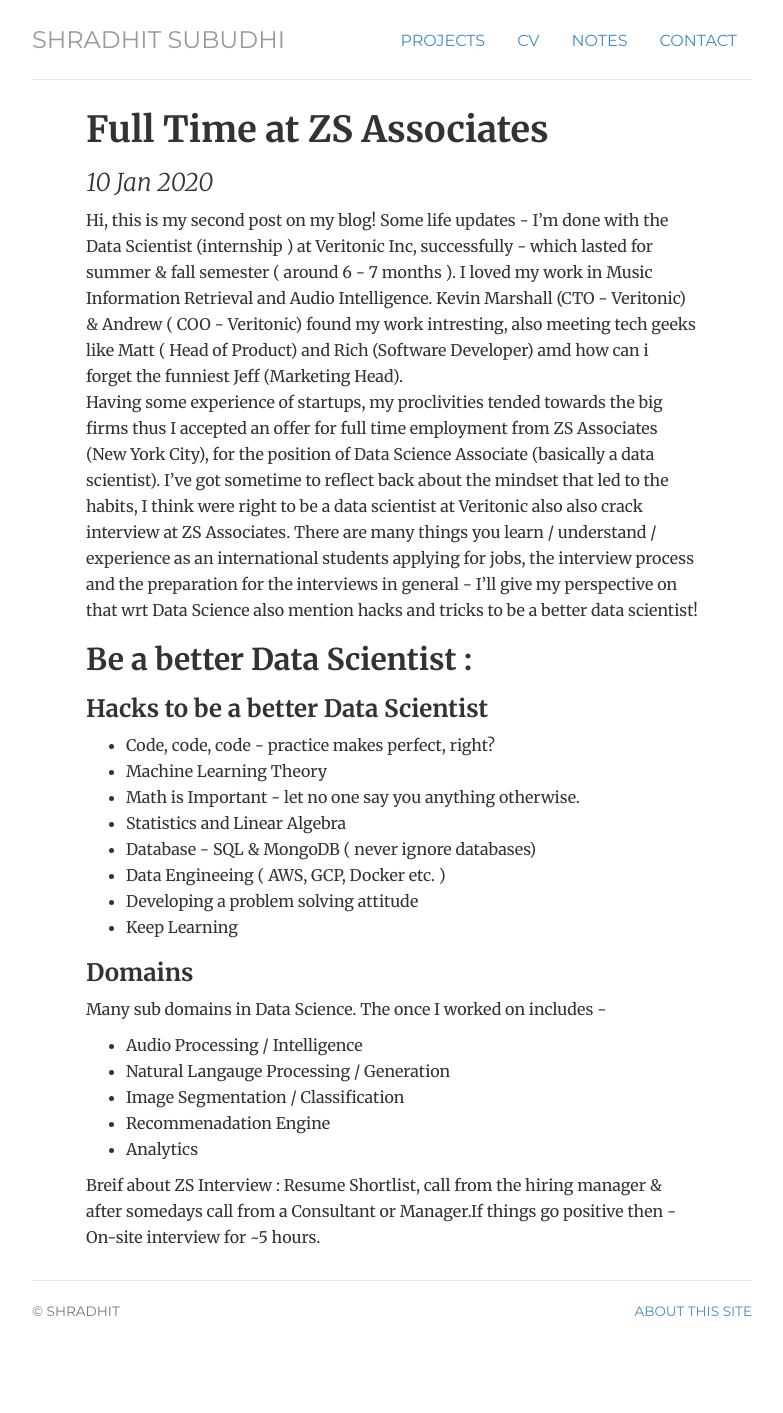
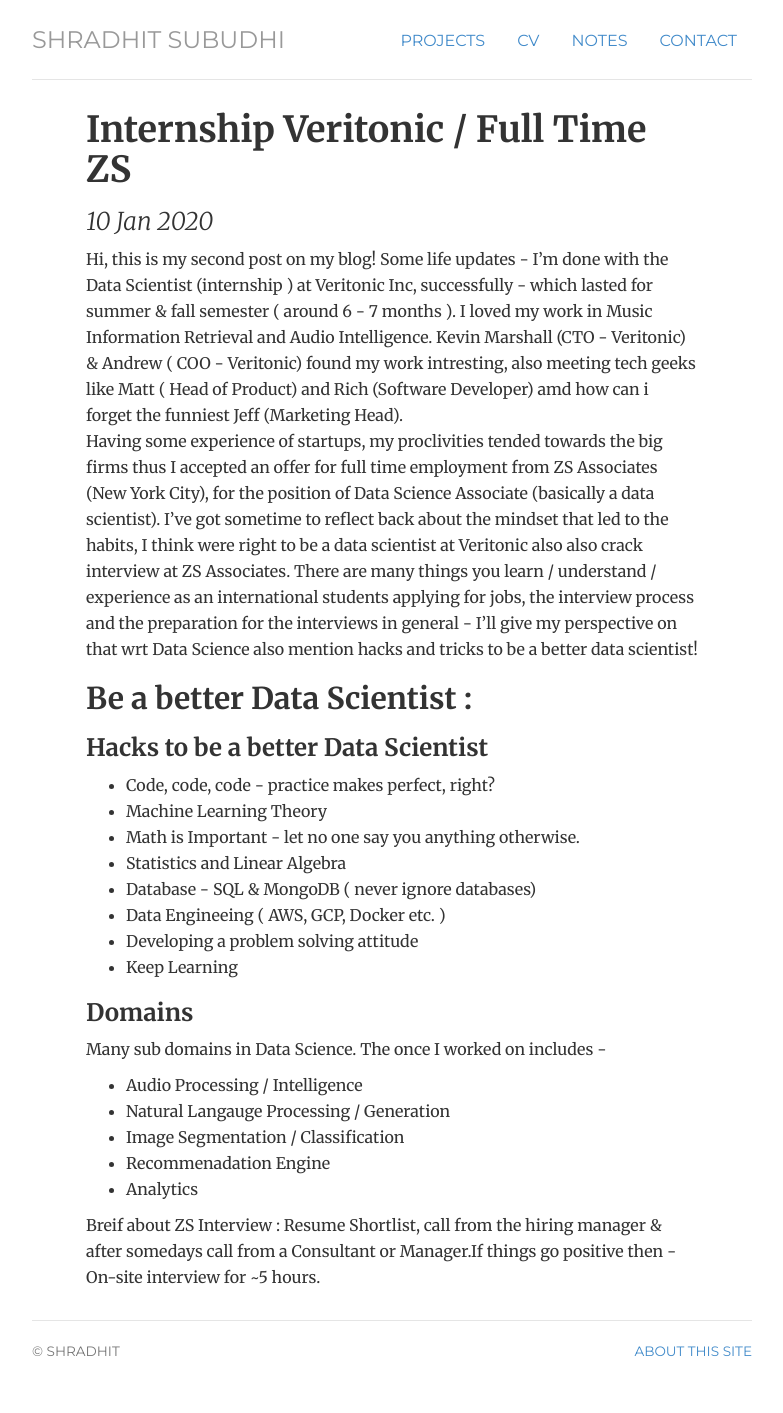
Before and after one commit to shradhit7/shradhit7.github.io, a Jekyll site: the page built from _posts/2020-01-10- Full Time Job.md, in a window 1280 px wide. Shown: the whole page, without its empty margins (248-1031 px from the left). Built offline with Jekyll 4.4.1, drawn with Linux system fonts in a browser that asks for light colours; before the commit the page ends 1373 px from its top, so only the background shows below that.

Commit message:
Update 2020-01-10- Full Time Job.md

```diff
--- a/_posts/2020-01-10- Full Time Job.md
+++ b/_posts/2020-01-10- Full Time Job.md
@@ -1,6 +1,6 @@
 ---
 layout: post
-title: Full Time at ZS Associates
+title: Internship Veritonic / Full Time ZS
 ---
 
 Hi, this is my second post on my blog! Some life updates -  I'm done with the Data Scientist (internship ) at Veritonic Inc, successfully - which lasted for summer & fall semester ( around 6 - 7 months ). I loved my work in Music Information Retrieval and Audio Intelligence. Kevin Marshall (CTO - Veritonic) & Andrew ( COO - Veritonic) found my work intresting, also meeting tech geeks like Matt ( Head of Product) and Rich (Software Developer) amd  how can i forget the funniest Jeff (Marketing Head).
```
